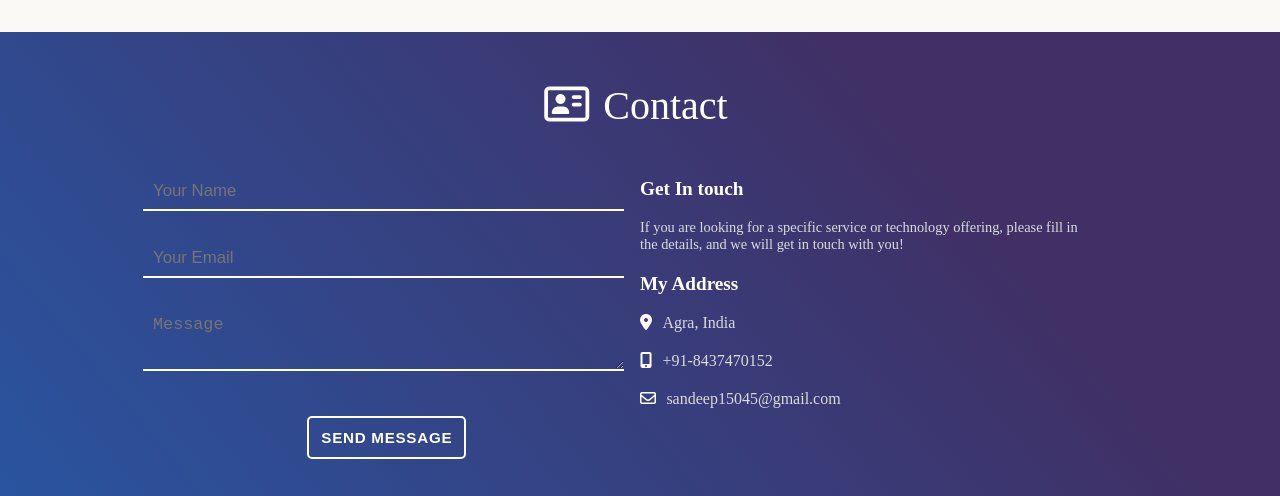
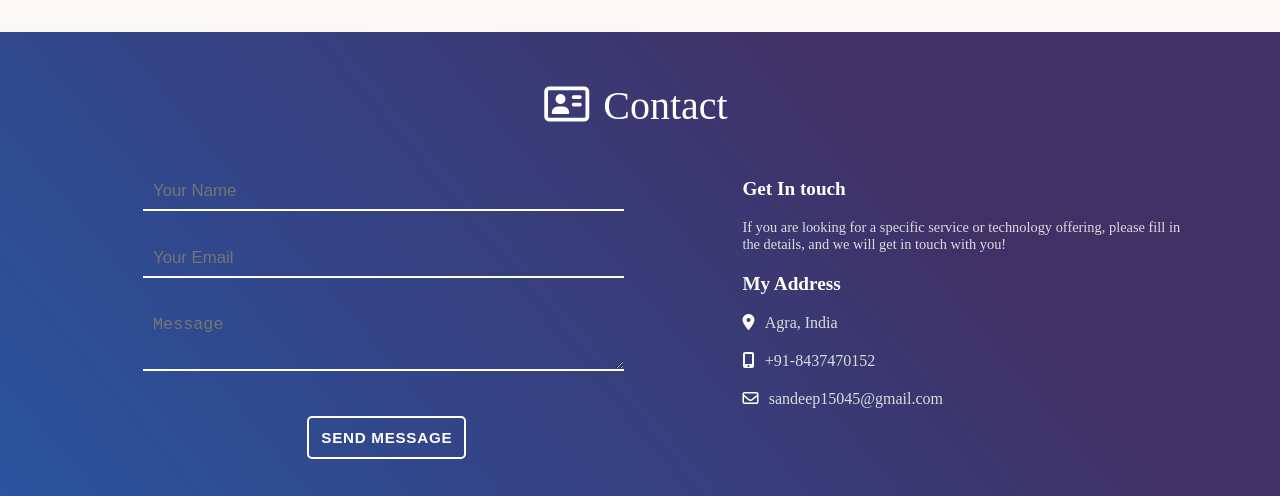
Before and after one commit to sandeep15045/Auto-Fill-Skill-Bars, a plain HTML site: page index.html in a window 1280 px wide. Shown: the part 4902-5398 px from the top of the page. Drawn offline with Linux system fonts and the light colour scheme.

Commit message:
Update style.css

```diff
--- a/style.css
+++ b/style.css
@@ -326,7 +326,7 @@ section:nth-child(2n+1){
 
 #my-details-container {
     width: 35%;
-    margin-left: %;
+    margin-left:8%;
 }
 
 #my-details-container h3 {
```
